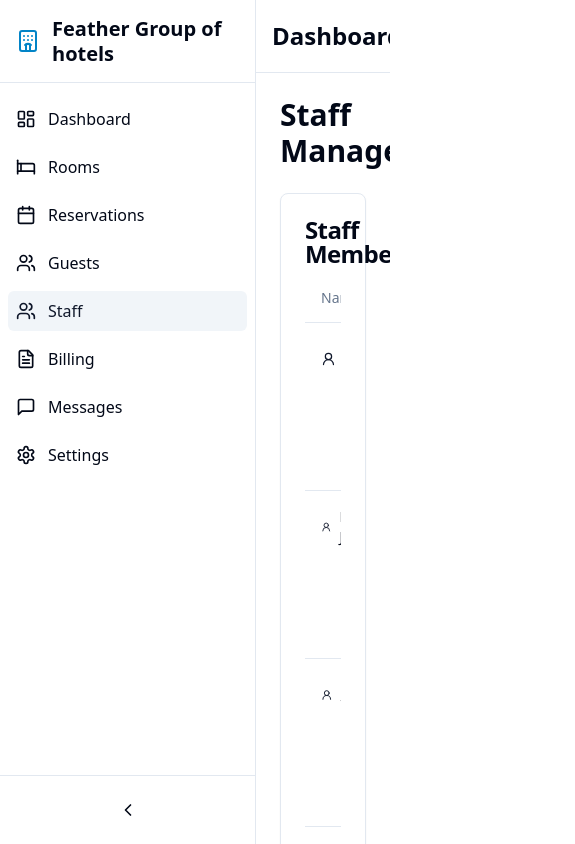
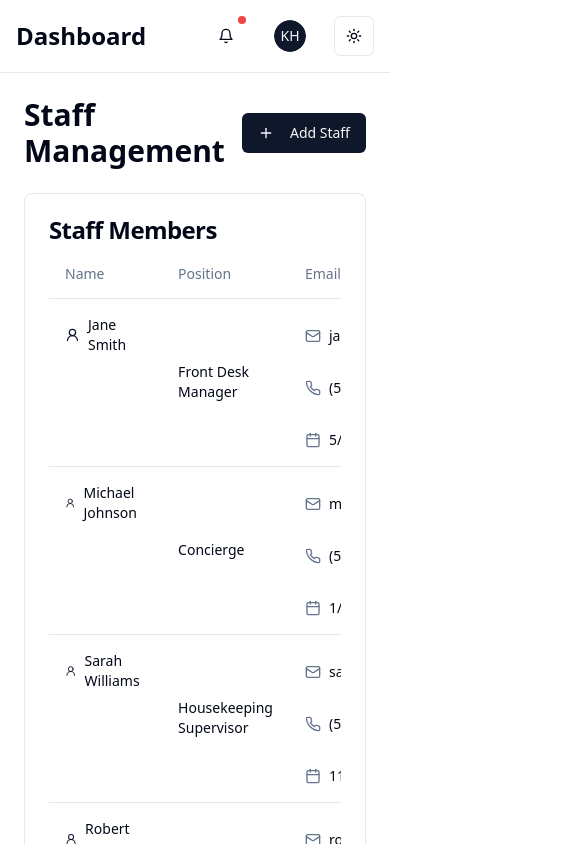
Before and after one commit to Khalidbinwaheed/inn-sight-manager, a React (Vite) app: page /staff in a window 390 px wide. Shown: the whole page, 575 px wide, since content can reach past the window. Built offline with nearby package versions, Linux system fonts and the light colour scheme.

Commit message:
Update Staff.tsx

```diff
--- a/src/pages/Staff.tsx
+++ b/src/pages/Staff.tsx
@@ -1,18 +1,42 @@
-
-import React from 'react';
+import React, { useState } from 'react';
 import Sidebar from '@/components/dashboard/Sidebar';
 import DashboardHeader from '@/components/dashboard/DashboardHeader';
 import StaffList from '@/components/dashboard/StaffList';
+import AddStaffForm from '@/components/staff/AddStaffForm';
+import { Button } from '@/components/ui/button';
+import { Plus } from 'lucide-react';
 
 const Staff = () => {
+  const [showAddForm, setShowAddForm] = useState(false);
+
+  const handleFormSuccess = () => {
+    setShowAddForm(false);
+  };
+
+  const handleFormCancel = () => {
+    setShowAddForm(false);
+  };
+
   return (
     <div className="flex h-screen overflow-hidden">
-      <Sidebar />
+      <Sidebar className="w-64 flex-shrink-0 hidden md:flex" />
       <div className="flex flex-col flex-1 overflow-hidden">
         <DashboardHeader />
         <div className="flex-1 overflow-y-auto p-6">
-          <h1 className="text-3xl font-bold mb-6">Staff Management</h1>
-          <StaffList />
+          {showAddForm ? (
+            <AddStaffForm onSuccess={handleFormSuccess} onCancel={handleFormCancel} />
+          ) : (
+            <>
+              <div className="flex justify-between items-center mb-6">
+                <h1 className="text-3xl font-bold">Staff Management</h1>
+                <Button onClick={() => setShowAddForm(true)}>
+                  <Plus className="h-4 w-4 mr-2" />
+                  Add Staff
+                </Button>
+              </div>
+              <StaffList />
+            </>
+          )}
         </div>
       </div>
     </div>
```
